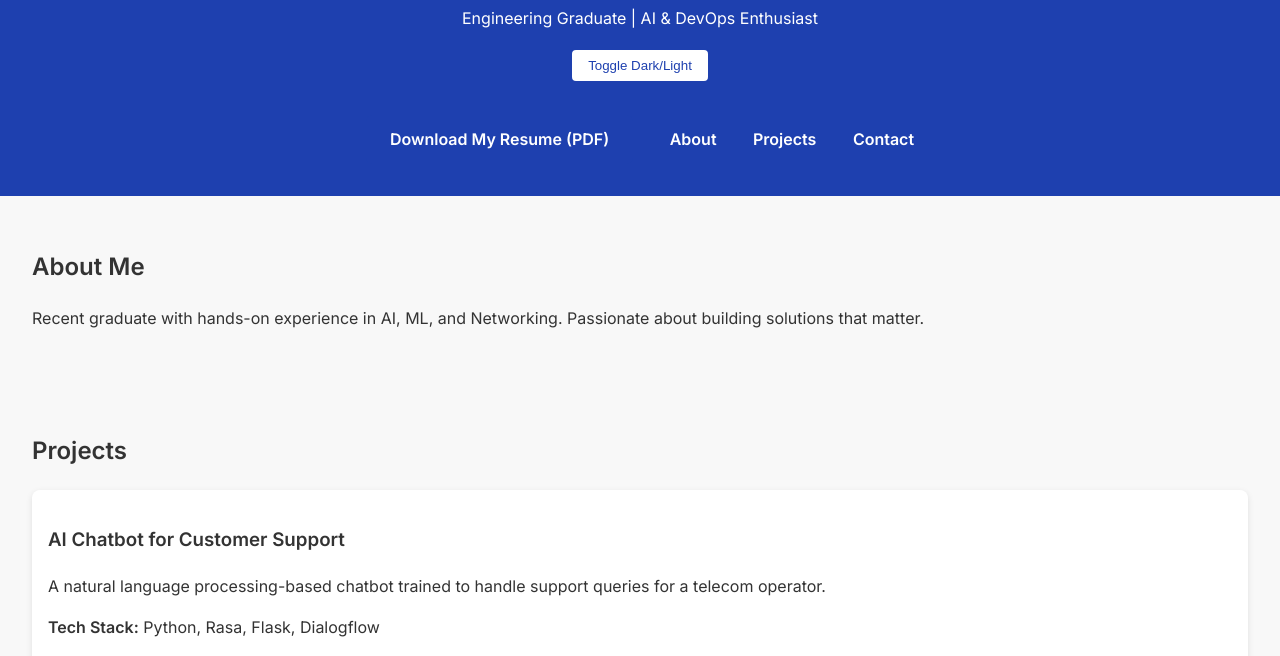
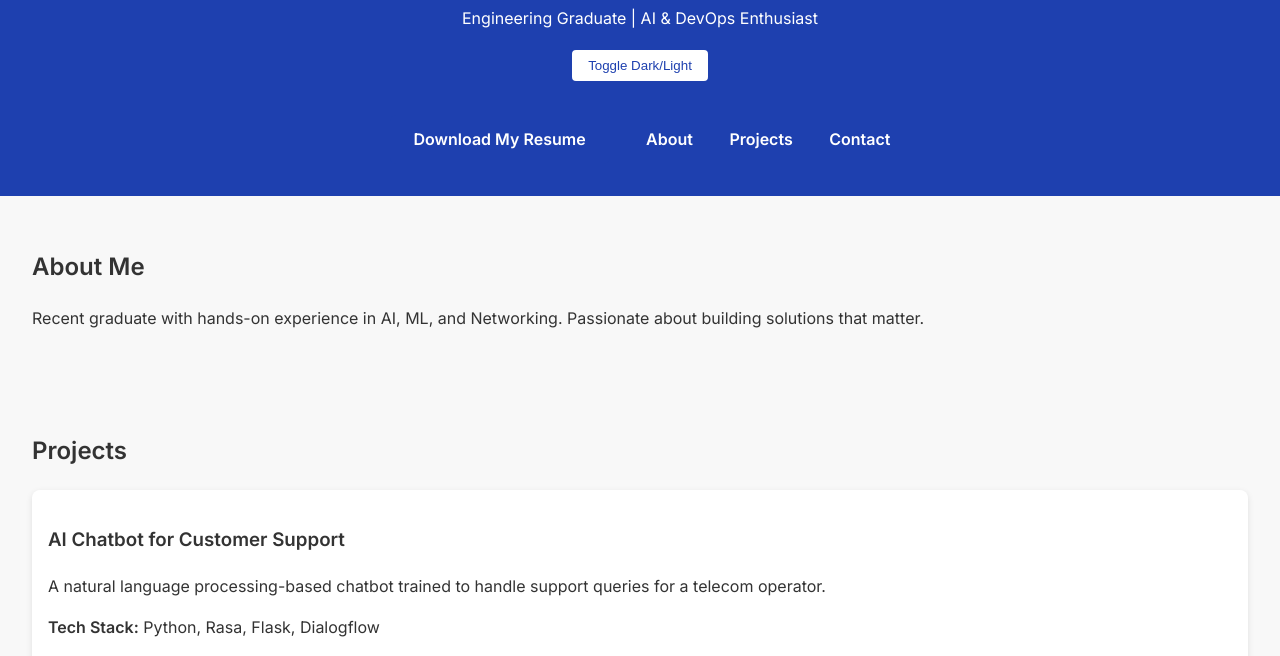
Before and after one commit to Athar2000-ai/Portfolio, a plain HTML site: page index.html in a window 1280 px wide. Shown: the part 120-776 px from the top of the page. Drawn offline with nearby package versions, Linux system fonts and the light colour scheme.

Commit message:
index.html

```diff
--- a/index.html
+++ b/index.html
@@ -18,7 +18,7 @@
     <p data-aos="fade-up">Engineering Graduate | AI & DevOps Enthusiast</p>
     <button id="theme-toggle">Toggle Dark/Light</button>
     <nav>
-      <a href="Resume'25_Mckenzie_Athar_Waqas.docx" download target="_blank" class="resume-btn">Download My Resume (PDF)</a>
+      <a href="Resume'25_Mckenzie_Athar_Waqas.docx" download target="_blank" class="resume-btn">Download My Resume</a>
       <a href="#about">About</a>
       <a href="#projects">Projects</a>
       <a href="#contact">Contact</a>
```
